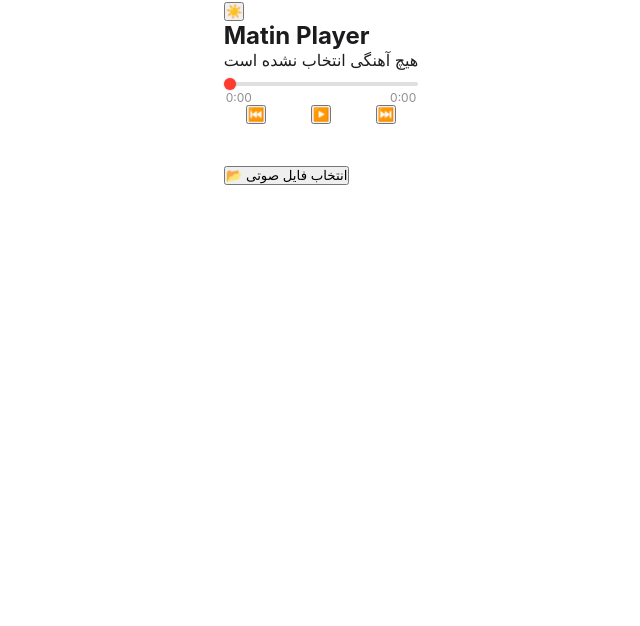
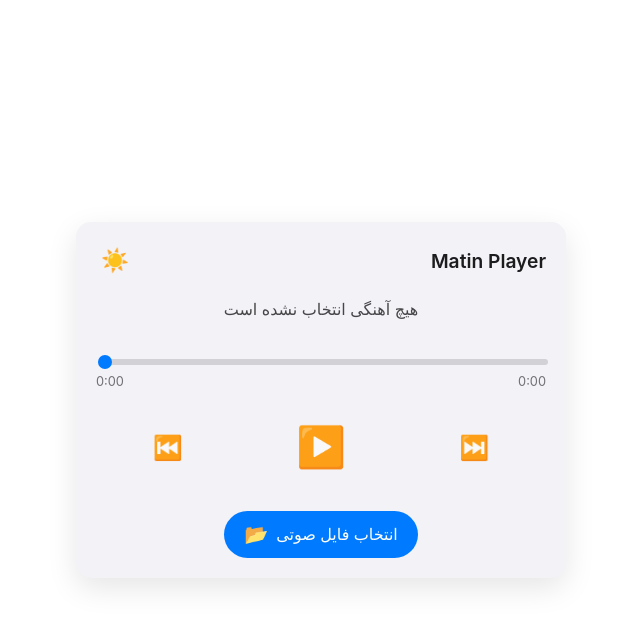
Before and after one commit to matindiscordgg/MatinPlayer, a plain HTML site: page index.html in a window 1280 px wide. Shown: the whole page, without its empty margins (319-959 px from the left). Drawn offline with Linux system fonts and the light colour scheme.

Commit message:
Update style.css

```diff
--- a/style.css
+++ b/style.css
@@ -1,225 +1,156 @@
-/* --- Global & Theme Setup (Apple Music Style) --- */
+/* متغیرهای سراسری (Base Variables) */
 :root {
-    /* Light Mode (Default) */
+    /* تم پیش‌فرض (Light) */
     --color-bg: #ffffff;
-    --color-text: #1c1c1e; /* Dark text, typical for iOS light mode */
-    --color-secondary-text: #8e8e93;
-    --color-accent: #ff3b30; /* Apple Red */
-    --color-player-bg: #f2f2f7; /* Light gray background */
-    --color-control-bg: #e0e0e5;
-    --color-disabled: #c7c7cc;
-    --color-border: #e0e0e0;
+    --color-text: #1c1c1e;
+    --color-primary: #007aff; /* آبی اپل */
+    --color-secondary-bg: #f2f2f7;
+    --color-progress-track: #d1d1d6;
 }
 
-[data-theme='dark'] {
-    /* Dark Mode */
-    --color-bg: #1c1c1e; /* Deep dark background */
-    --color-text: #ffffff;
-    --color-secondary-text: #8e8e93;
-    --color-accent: #ff453a; /* Brighter Red for dark mode */
-    --color-player-bg: #2c2c2e;
-    --color-control-bg: #3a3a3c;
-    --color-disabled: #5c5c5c;
-    --color-border: #38383a;
+/* تم تاریک (Dark Theme) */
+body[data-theme='dark'] {
+    --color-bg: #1c1c1e;
+    --color-text: #f5f5f7;
+    --color-primary: #34c759; /* سبز برای تضاد در حالت تاریک */
+    --color-secondary-bg: #2c2c2e;
+    --color-progress-track: #545458;
 }
 
-* {
-    box-sizing: border-box;
+/* تنظیمات عمومی و فونت */
+body {
+    font-family: -apple-system, BlinkMacSystemFont, "Segoe UI", Roboto, Helvetica, Arial, sans-serif, "Apple Color Emoji", "Segoe UI Emoji", "Segoe UI Symbol";
+    background-color: var(--color-bg);
+    color: var(--color-text);
     margin: 0;
     padding: 0;
-    /* Font Smoothing for iOS Look */
-    -webkit-font-smoothing: antialiased;
-    -moz-osx-font-smoothing: grayscale;
+    transition: background-color 0.3s, color 0.3s;
+    display: flex;
+    justify-content: center;
+    align-items: center;
+    min-height: 100vh;
 }
 
-body {
-    font-family: -apple-system, BlinkMacSystemFont, "SF Pro Display", "Helvetica Neue", Helvetica, Arial, sans-serif;
-    background-color: var(--color-bg);
-    color: var(--color-text);
-    transition: background-color 0.3s, color 0.3s;
-    min-height: 100vh;
-    display: flex;
-    justify-content: center;
-    align-items: flex-start; /* Align content from top */
+.player-container {
+    width: 90%;
+    max-width: 450px;
+    padding: 20px;
+    border-radius: 15px;
+    box-shadow: 0 10px 30px rgba(0, 0, 0, 0.1);
+    background-color: var(--color-secondary-bg);
 }
 
-#app-container {
-    width: 100%;
-    max-width: 450px; /* Typical mobile width */
-    padding-top: 30px;
-    display: flex;
-    flex-direction: column;
-    height: 100vh; /* Full viewport height for scrollability */
-}
-
-/* --- Header Style --- */
-.app-header {
+/* Header و دکمه تم */
+header {
     display: flex;
     justify-content: space-between;
     align-items: center;
-    padding: 10px 20px;
-    margin-bottom: 15px;
+    margin-bottom: 20px;
 }
 
-.app-title {
-    font-size: 1.25rem;
-    font-weight: 600; /* Semibold */
-    letter-spacing: -0.02em;
+header h2 {
+    margin: 0;
+    font-weight: 600;
+    font-size: 1.2em;
 }
 
-.icon-btn {
+.icon-button {
     background: none;
     border: none;
-    color: var(--color-accent);
-    font-size: 1.5rem;
+    font-size: 1.4em;
     cursor: pointer;
+    color: var(--color-primary);
     padding: 5px;
 }
 
-.icon-btn:disabled {
-    color: var(--color-disabled);
-    cursor: default;
-}
-
-/* --- Player Content --- */
-.player-content {
-    flex-grow: 1;
-    display: flex;
-    flex-direction: column;
-    align-items: center;
-    padding: 0 20px;
-}
-
-/* Album Art */
-.album-art-container {
-    width: 90%;
-    max-width: 300px;
-    aspect-ratio: 1 / 1;
-    margin-bottom: 40px;
-    position: relative;
-}
-
-.album-art {
-    width: 100%;
-    height: 100%;
-    object-fit: cover;
-    border-radius: 14px; /* Rounded corners */
-    box-shadow: 0 10px 30px rgba(0, 0, 0, 0.2); /* Subtle shadow */
-    display: none; /* Hidden until image is loaded */
-}
-
-.placeholder-icon {
-    width: 100%;
-    height: 100%;
-    background-color: var(--color-player-bg);
-    display: flex;
-    justify-content: center;
-    align-items: center;
-    border-radius: 14px;
-    font-size: 3rem;
-    color: var(--color-secondary-text);
-}
-
-/* Song Info */
-.song-info {
+/* اطلاعات آهنگ */
+.track-info {
     text-align: center;
     margin-bottom: 30px;
-    width: 100%;
 }
-
-#songTitle {
-    font-size: 1.4rem;
-    font-weight: 700;
-    margin-bottom: 4px;
-    /* Ellipsis for long titles */
+#currentTrackTitle {
+    font-size: 1em;
+    color: var(--color-text);
+    opacity: 0.8;
     white-space: nowrap;
     overflow: hidden;
     text-overflow: ellipsis;
 }
 
-#artistName {
-    font-size: 1rem;
-    color: var(--color-secondary-text);
+/* نوار پیشرفت (Seek Bar) */
+.progress-section {
+    margin-bottom: 25px;
 }
-
-/* Progress Bar */
-.progress-container {
-    width: 100%;
-    margin-bottom: 20px;
-}
-
 #seekBar {
     width: 100%;
-    height: 4px;
+    height: 6px;
     -webkit-appearance: none;
-    background: var(--color-border);
-    border-radius: 2px;
+    appearance: none;
+    background: var(--color-progress-track);
+    border-radius: 3px;
     cursor: pointer;
 }
-
 #seekBar::-webkit-slider-thumb {
     -webkit-appearance: none;
     appearance: none;
-    width: 12px;
-    height: 12px;
+    width: 14px;
+    height: 14px;
     border-radius: 50%;
-    background: var(--color-accent);
+    background: var(--color-primary);
     cursor: pointer;
-    box-shadow: 0 0 2px rgba(0, 0, 0, 0.3);
 }
 
 .time-display {
     display: flex;
     justify-content: space-between;
-    font-size: 0.75rem;
-    color: var(--color-secondary-text);
-    padding: 0 2px;
+    font-size: 0.8em;
+    margin-top: 5px;
+    color: var(--color-text);
+    opacity: 0.6;
 }
 
-/* Controls */
+/* کنترل‌ها (Play/Pause/Next/Prev) */
 .controls {
     display: flex;
     justify-content: space-around;
     align-items: center;
-    width: 100%;
-    margin-bottom: 40px;
+    margin-bottom: 30px;
 }
 
-.control-btn {
+.control-button {
     background: none;
     border: none;
+    font-size: 1.5em;
     color: var(--color-text);
     cursor: pointer;
-    font-size: 2rem;
     padding: 10px;
+    opacity: 0.9;
 }
 
-.control-btn:disabled {
-    color: var(--color-disabled);
-    cursor: default;
+.large {
+    font-size: 2.5em;
 }
 
-.play-pause {
-    font-size: 3rem;
-    color: var(--color-accent);
-    width: 80px;
-    height: 80px;
-    border-radius: 50%;
-    background-color: var(--color-control-bg);
-    display: flex;
-    justify-content: center;
+/* دکمه انتخاب فایل */
+.file-input-section {
+    text-align: center;
+}
+.action-button {
+    background-color: var(--color-primary);
+    color: white;
+    border: none;
+    padding: 12px 20px;
+    border-radius: 30px;
+    font-size: 1em;
+    cursor: pointer;
+    display: inline-flex;
     align-items: center;
+    gap: 8px;
+    transition: background-color 0.2s;
 }
-
-.large-btn {
-    font-size: 2.5rem;
+.action-button:hover {
+    background-color: color-mix(in srgb, var(--color-primary) 90%, black);
 }
-
-/* --- Footer Style --- */
-.app-footer {
-    text-align: center;
-    padding: 15px 20px;
-    border-top: 1px solid var(--color-border);
-    font-size: 0.8rem;
-    color: var(--color-secondary-text);
+.action-button .icon {
+    font-size: 1.2em;
 }
```
